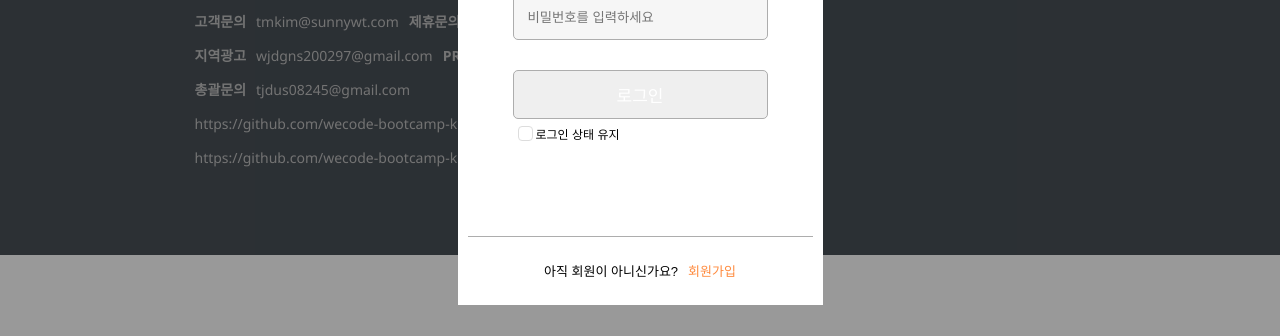
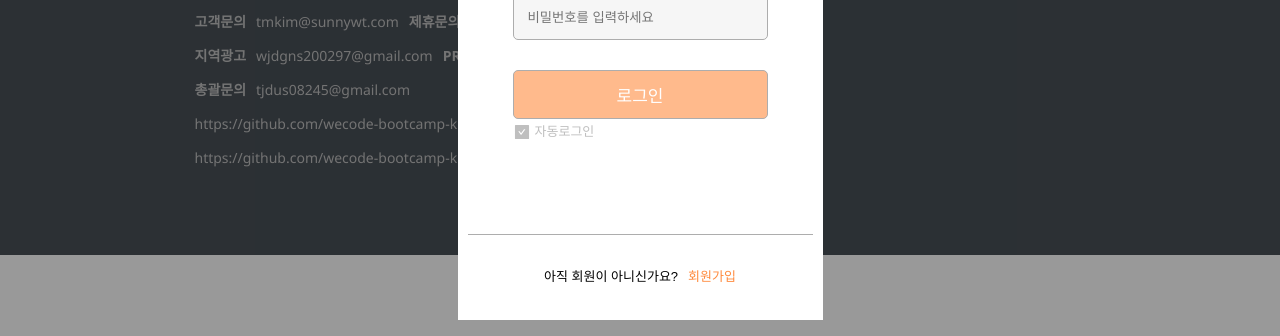
Before and after one commit to wecode-bootcamp-korea/justcode-4-2nd-carrot-country-front, a React (Create React App) app: page /login in a window 1280 px wide. Both pictures are taken after a click on the item "로그인". Shown: the part 461-797 px from the top of the page. Built offline with nearby package versions, Linux system fonts and the light colour scheme; no server answers.

Commit message:
ADD: Login UI완성

```diff
--- a/src/components/login/Login.js
+++ b/src/components/login/Login.js
@@ -1,6 +1,7 @@
 import styled from 'styled-components';
 import { CLIENT_PORT } from 'config.js';
 import Modal from 'components/modal/Modal';
+import { AiFillCheckSquare } from 'react-icons/ai';
 import { useNavigate } from 'react-router-dom';
 import React, { useEffect, useState } from 'react';
 
@@ -10,7 +11,6 @@ import {
   Password,
   LoginBtn,
   Save,
-  StyledCheckBox,
   Usersign,
   Usersignup,
 } from 'components/login/LoginStyle';
@@ -20,31 +20,37 @@ function Login(props) {
   const navigate = useNavigate();
   const [id, setId] = useState('');
   const [pw, setPw] = useState('');
-  const [color, setColor] = useState('red');
+  const [useSave, setUseSave] = useState(false);
+
+  const handleSave = () => {
+    setUseSave(!useSave);
+  };
 
   const goToSignup = () => {
-    navigate('/signup');
+    navigate('setUseOpenSignup(true)');
   };
 
   const handleLogin = () => {
-    fetch('localhost:3000', {
-      method: 'POST',
-      headers: {
-        'Content-Type': 'application/json',
-      },
-      body: JSON.stringify({
-        id: id,
-        password: pw,
-      }),
-    })
-      .then(res => res.json())
-      .then(result => {
-        if (result.message === 'INVALID_USER') {
-          alert('아이디 또는 비밀번호가 잘못 되어있습니다.');
-        } else if (result.message === 'SUCCESS_LOGIN') {
-          alert('환영합니다.');
-        }
-      });
+    setVisible(false);
+    navigate('localhost:3000/main');
+    // fetch('localhost:3000', {
+    //   method: 'POST',
+    //   headers: {
+    //     'Content-Type': 'application/json',
+    //   },
+    //   body: JSON.stringify({
+    //     id: id,
+    //     password: pw,
+    //   }),
+    // })
+    //   .then(res => res.json())
+    //   .then(result => {
+    //     if (result.message === 'INVALID_USER') {
+    //       alert('아이디 또는 비밀번호가 잘못 되어있습니다.');
+    //     } else if (result.message === 'SUCCESS_LOGIN') {
+    //       alert('환영합니다.');
+    //     }
+    //   });
   };
 
   const handleIdInput = e => {
@@ -67,10 +73,6 @@ function Login(props) {
     return regPw.test(str);
   }
 
-  const saveInfo = () => {
-    color === 'none' ? setColor('none') : setColor('red');
-  };
-
   return (
     <Modal width="365px" visible={visible} setVisible={setVisible}>
       <LoginBox width="200px">
@@ -85,6 +87,7 @@ function Login(props) {
           placeholder="아이디를 입력하세요"
           id="id"
           name="id"
+          required
         />
         <Password
           onChange={handlePwInput}
@@ -92,12 +95,14 @@ function Login(props) {
           placeholder="비밀번호를 입력하세요"
           id="password"
           name="password"
+          required
         />
         <LoginBtn disabled={!isValidButton} onClick={handleLogin}>
           로그인
         </LoginBtn>
-        <Save onClick={saveInfo}>
-          <StyledCheckBox></StyledCheckBox>로그인 상태 유지
+        <Save isChecked={useSave}>
+          <AiFillCheckSquare size={18} onClick={handleSave} />
+          <span>자동로그인</span>
         </Save>
         <Usersign>
           아직 회원이 아니신가요?
--- a/src/components/login/LoginStyle.js
+++ b/src/components/login/LoginStyle.js
@@ -37,30 +37,14 @@ const LoginBtn = styled.button`
   border-radius: 5px;
   border: 1px solid #adadad;
   background-color: #ff8a3d;
-  ${({ disabled }) => disabled && `background-color: #efefef;`}
-`;
-
-const Save = styled.p`
-  margin: 5px 143px 0px 0px;
-  font-size: 12px;
-`;
-
-const StyledCheckBox = styled.button`
-  display: inline-block;
-  margin-right: 3px;
-  width: 15px;
-  height: 15px;
-  border-radius: 4px;
-  border: solid 0.1rem #dddddd;
-  cursor: pointer;
-  background: ${props => props.color || 'white'};
+  ${({ disabled }) => disabled && `background-color: #ff8a3d96;`}
 `;
 
 const Usersign = styled.div`
   border-top: 1px solid #adadad;
   font-size: 13px;
-  margin-top: 95px;
-  padding-top: 28px;
+  margin-top: 93px;
+  padding: 35px 0px 10px 0px;
   text-align: center;
 `;
 
@@ -71,13 +55,18 @@ const Usersignup = styled.span`
   cursor: pointer;
 `;
 
-export {
-  LoginBox,
-  Id,
-  Password,
-  LoginBtn,
-  Save,
-  StyledCheckBox,
-  Usersign,
-  Usersignup,
-};
+const Save = styled.div`
+  display: flex;
+  align-items: center;
+  margin: 2px 0px 0px 45px;
+  font-size: 13px;
+  color: ${props => (props.isChecked ? props.theme.signColor : '#8c8c8c8f')};
+  svg {
+    cursor: pointer;
+  }
+  span {
+    margin-left: 4px;
+  }
+`;
+
+export { LoginBox, Id, Password, LoginBtn, Save, Usersign, Usersignup };
```
